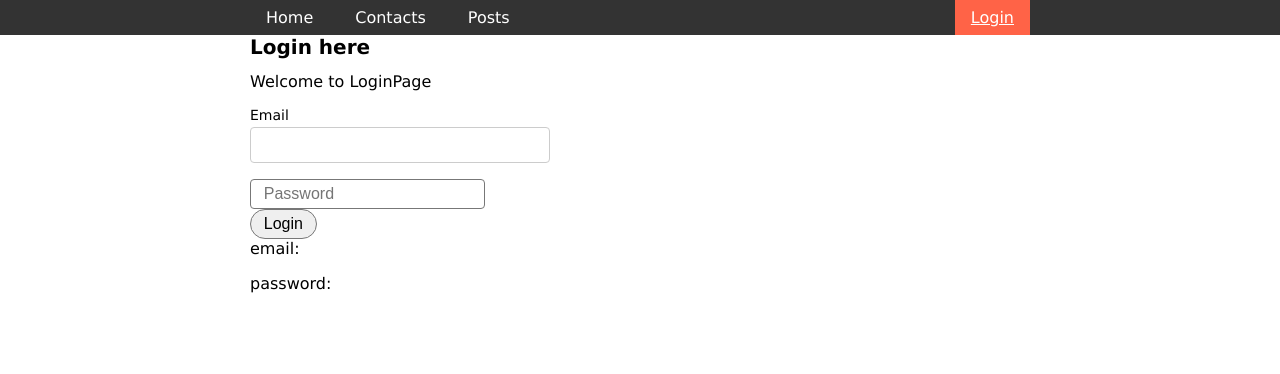
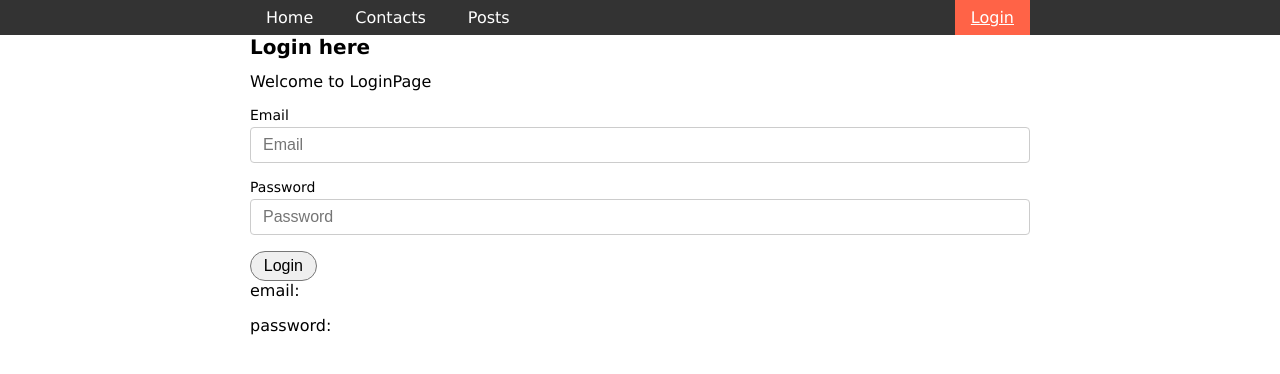
Before and after one commit to VytasPet/feu5-12_react_practice_crud_axios, a React (Vite) app: page /login in a window 1280 px wide. Shown: the top 374 px of the page. Built offline with nearby package versions, Linux system fonts and the light colour scheme.

Commit message:
inputsData.map

```diff
--- a/src/components/forms/LoginForm.jsx
+++ b/src/components/forms/LoginForm.jsx
@@ -11,6 +11,11 @@ const url = 'https://reqres.in/api/login';
 const ErrorMsg = styled.p`
   color: tomato;
 `;
+
+const inputsData = [
+  { id: 1, type: 'text', label: 'Email', name: 'email' },
+  { id: 2, type: 'password', label: 'Password', name: 'password' },
+];
 
 function LoginForm() {
   const [beError, setBeError] = useState('');
@@ -52,30 +57,30 @@ function LoginForm() {
     <>
       {beError && <ErrorMsg>{beError}</ErrorMsg>}
       <form onSubmit={formik.handleSubmit}>
-        <InputField
-          value={formik.values.email}
-          onChange={formik.handleChange}
-          onBlur={formik.handleBlur}
-          type="text"
-          label="Email"
-          name="email"
-          error={formik.touched.email && formik.errors.email}
-        />
-        {/* {formik.touched.email && formik.errors.email && (
-          <ErrorMsg>{formik.errors.email}</ErrorMsg>
-        )} */}
+        {inputsData.map((iObj) => (
+          <InputField
+            key={iObj.id}
+            value={formik.values[iObj.name]}
+            onChange={formik.handleChange}
+            onBlur={formik.handleBlur}
+            type={iObj.type}
+            label={iObj.label}
+            name={iObj.name}
+            error={formik.touched[iObj.name] && formik.errors[iObj.name]}
+          />
+        ))}
 
-        <input
+        {/* <InputField
           value={formik.values.password}
           onChange={formik.handleChange}
           onBlur={formik.handleBlur}
           type="password"
           placeholder="Password"
+          label="Password"
           name="password"
-        />
-        {formik.touched.password && formik.errors.password && (
-          <ErrorMsg>{formik.errors.password}</ErrorMsg>
-        )}
+          error={formik.touched.password && formik.errors.password}
+        /> */}
+
         <SubmitButton>Login</SubmitButton>
       </form>
       <div>
--- a/src/components/ui/InputComps.jsx
+++ b/src/components/ui/InputComps.jsx
@@ -44,7 +44,7 @@ const Label = styled.label`
 export const InputField = ({ label, error, ...rest }) => (
   <InputWrapper>
     <Label>{label}</Label>
-    <Input error={error} {...rest} />
+    <Input error={error} placeholder={label} {...rest} />
     {error && <Error>{error}</Error>}
   </InputWrapper>
 );
--- a/src/styles/reset.css
+++ b/src/styles/reset.css
@@ -66,7 +66,7 @@ a {
   text-align: center;
 }
 
-input,
+/* input,
 textarea,
 select {
   font-size: 16px;
@@ -80,7 +80,7 @@ textarea {
   min-height: 5rem;
   min-width: 500px;
   resize: vertical;
-}
+} */
 
 button {
   font-size: 16px;
```
